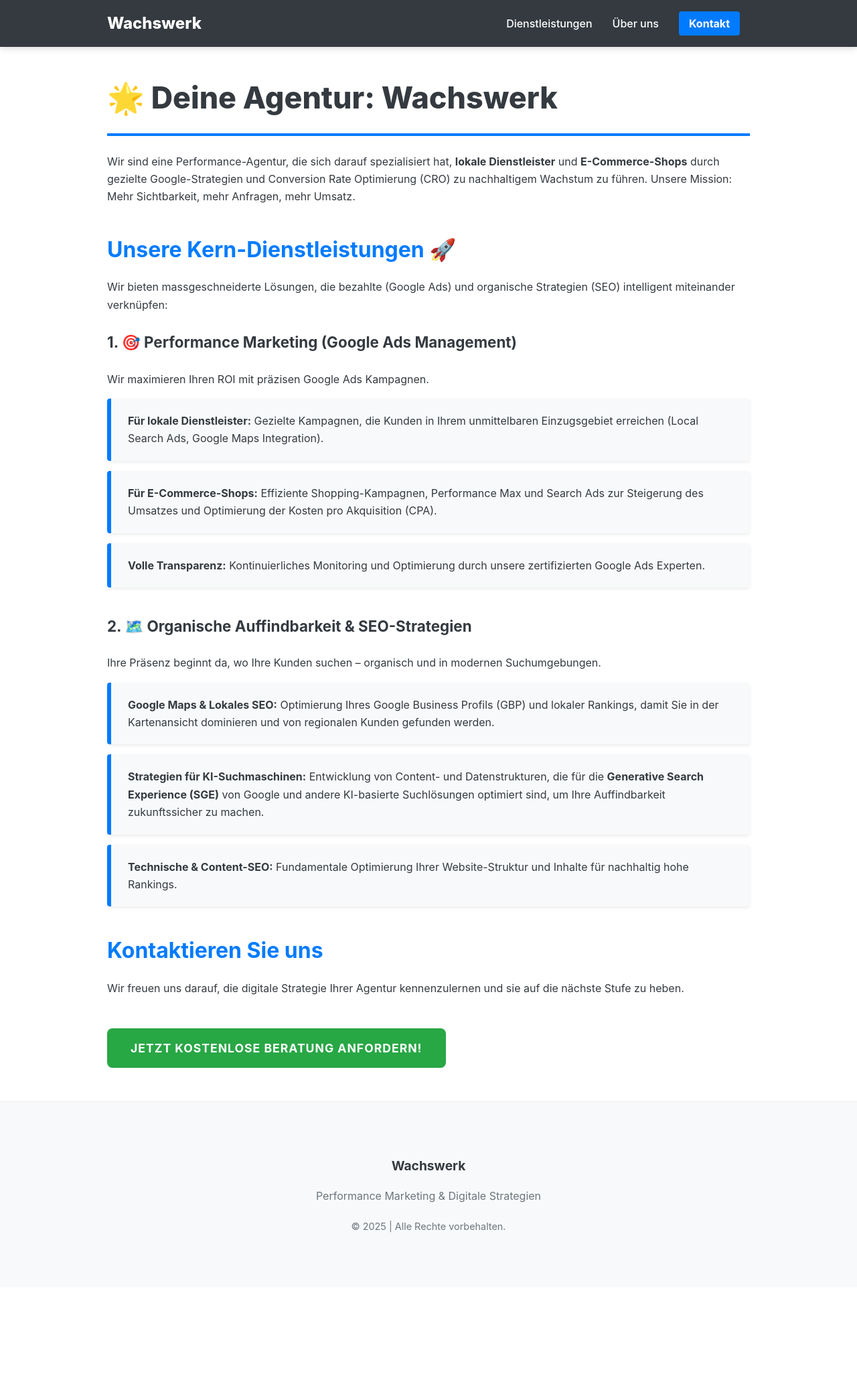
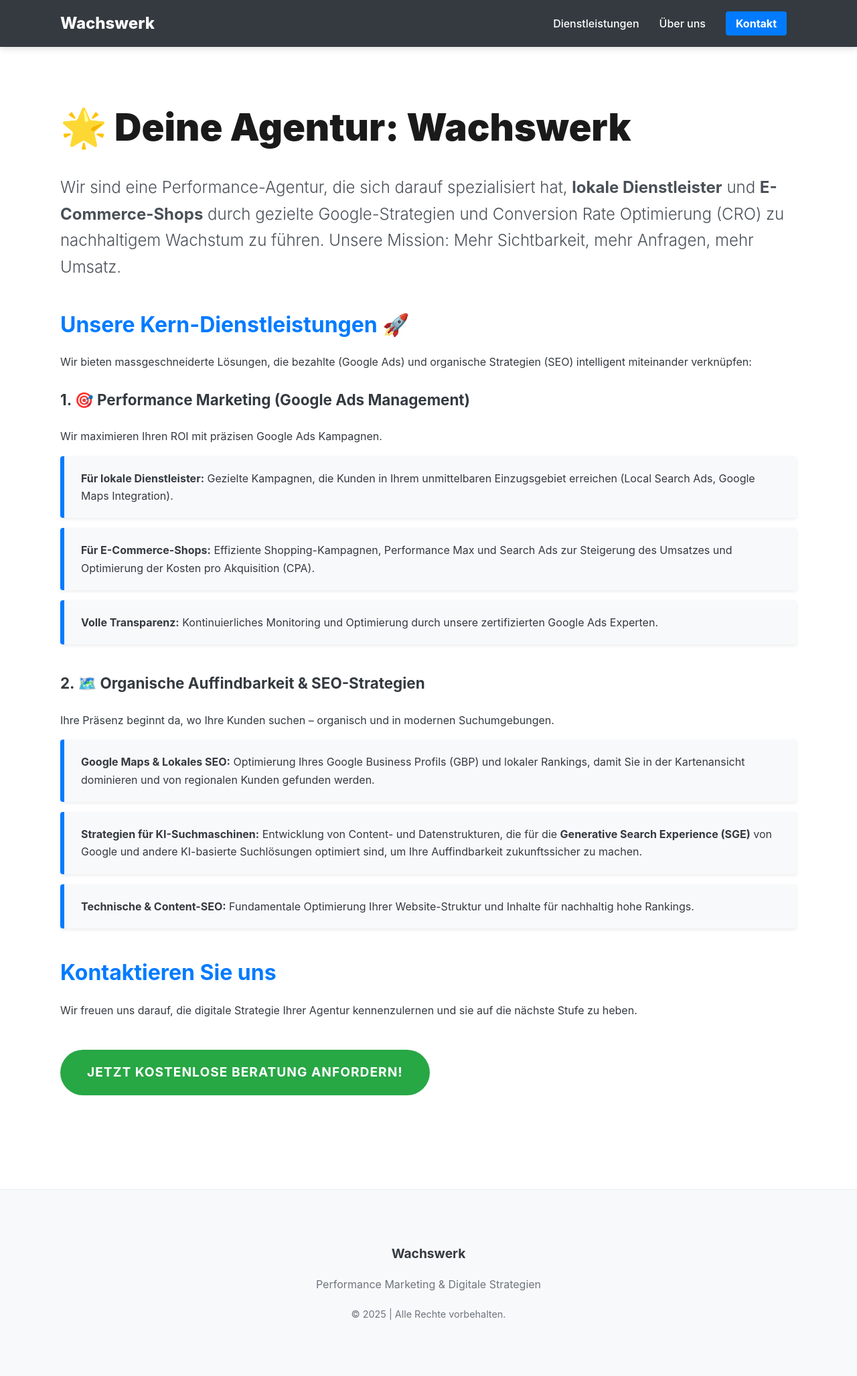
Before and after one commit to zoffolimauroo-hue/zoffolimauroo-hue.github.io, a Jekyll site: the page built from README.md, in a window 1280 px wide. Shown: the whole page at 67% size. Built offline with Jekyll 4.4.1, drawn with Linux system fonts in a browser that asks for light colours; our own code applies the rules of GitHub Pages for plain Markdown files; before the commit the page ends 1922 px from its top, so only the background shows below that.

Commit message:
Update style.css

```diff
--- a/assets/css/style.css
+++ b/assets/css/style.css
@@ -180,3 +180,47 @@
     margin-top: 20px;
     font-size: 0.9em;
 }
+/*
+ * 6. Hero Section und Layout-Anpassungen für Ästhetik
+ * ----------------------------------------------------
+ */
+
+/* Grundlegendes Layout für den Haupt-Inhaltsbereich */
+.site-main {
+    padding-top: 50px; /* Abstand vom Header */
+    padding-bottom: 50px;
+}
+
+/* Anpassung des Containers für mehr Platz an den Seiten auf großen Bildschirmen */
+@media (min-width: 1200px) {
+    .container {
+        max-width: 1100px; /* Vergrößerung der maximalen Breite */
+    }
+}
+
+/* HERO SECTION Styling (Hervorhebung des ersten Blocks) */
+/* Wir stylen hier den H1 und den Absatz, der direkt darauf folgt */
+h1 {
+    font-size: 3.5em; /* Deutlich größer */
+    line-height: 1.1;
+    margin-top: 0;
+    margin-bottom: 20px;
+    font-weight: 900; /* Extra Fett */
+    border-bottom: none; /* Akzentlinie entfernen, da zu statisch */
+    color: #1a1a1a;
+}
+
+/* Der erste Absatz nach H1 wird zur Sub-Headline */
+.site-main > .container > p:first-of-type {
+    font-size: 1.5em; /* Deutlich größerer Lead-Text */
+    font-weight: 300; /* Dünn für Kontrast */
+    color: #495057;
+    margin-bottom: 40px;
+}
+
+/* CTA Button im Hero-Bereich noch auffälliger gestalten */
+a[href^="mailto:"] {
+    padding: 18px 40px; /* Größerer Klickbereich */
+    font-size: 1.2em;
+    border-radius: 50px; /* Pillenform */
+}
```
